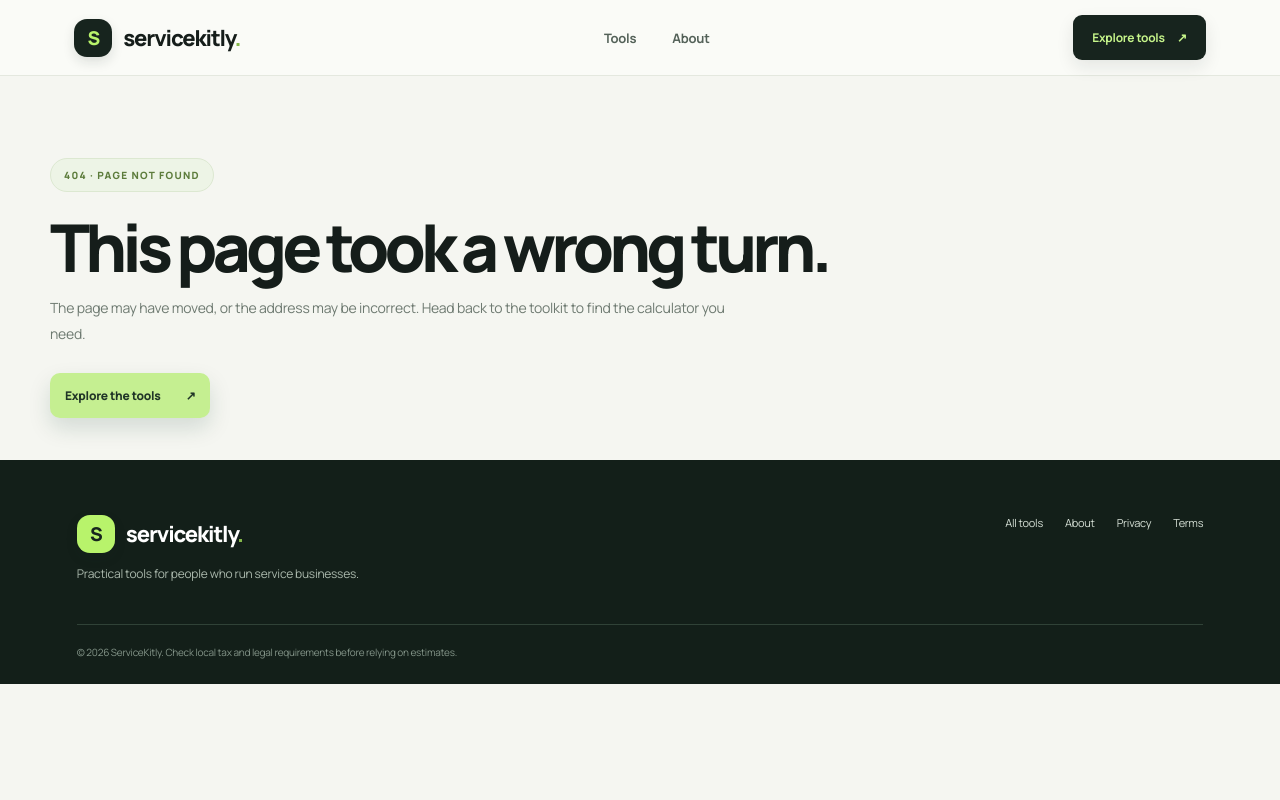
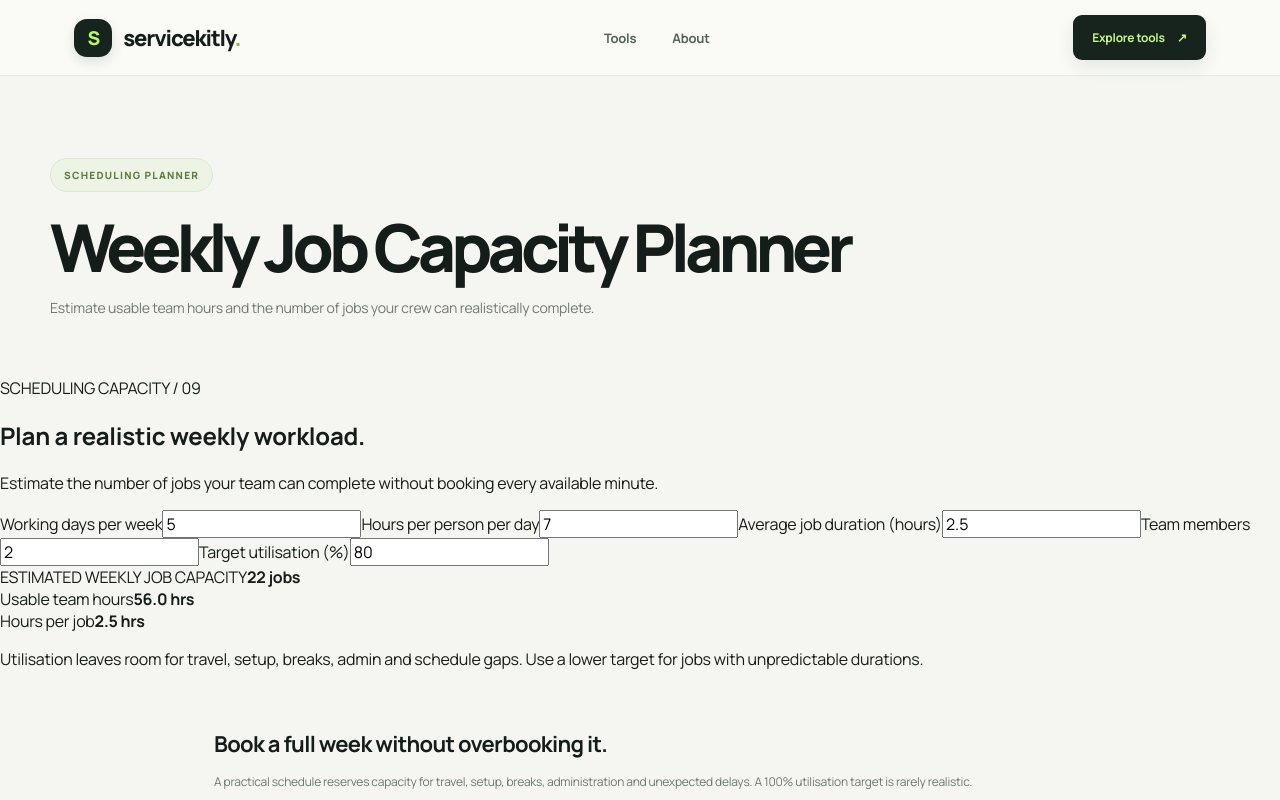
Before and after one commit to ya6331856-cpu/business-growth-toolkit, a Next.js app: page /tools/weekly-job-capacity-planner in a window 1280 px wide. Before the commit this address had no page. Shown: the top 800 px of the page. Built offline with nearby package versions, Linux system fonts and the light colour scheme.

Commit message:
Add Weekly Job Capacity Planner page

```diff
--- /dev/null
+++ b/app/tools/weekly-job-capacity-planner/page.tsx
@@ -0,0 +1,4 @@
+import type { Metadata } from "next";
+import { CapacityPlanner } from "@/components/ToolSuite";
+export const metadata: Metadata = { title: "Weekly Job Capacity Planner for Service Businesses", description: "Estimate weekly service job capacity using workdays, team size, job duration and target utilisation. Free scheduling planner.", alternates: { canonical: "/tools/weekly-job-capacity-planner/" } };
+export default function Page(){return <><section className="page-hero"><span className="eyebrow">SCHEDULING PLANNER</span><h1>Weekly Job Capacity Planner</h1><p>Estimate usable team hours and the number of jobs your crew can realistically complete.</p></section><CapacityPlanner/><section className="content-section"><h2>Book a full week without overbooking it.</h2><p>A practical schedule reserves capacity for travel, setup, breaks, administration and unexpected delays. A 100% utilisation target is rarely realistic.</p><h2>How the calculation or tool works</h2><p>Weekly job capacity = usable team hours ÷ average job duration, rounded down.</p><h2>Frequently asked questions</h2><div className="faq"><h3>Are the results guaranteed?</h3><p>No. Results are estimates based on the values and assumptions you enter. Review them against your actual costs, contracts and local requirements.</p></div><div className="faq"><h3>Can I use this for my service business?</h3><p>Yes. The tool is designed for independent professionals and service businesses. Adapt the inputs to your own work, pricing and location.</p></div><div className="faq"><h3>Do I need to create an account?</h3><p>No account is required for this browser-based tool. Review or copy any result you need to keep before leaving the page.</p></div></section></>}
```
